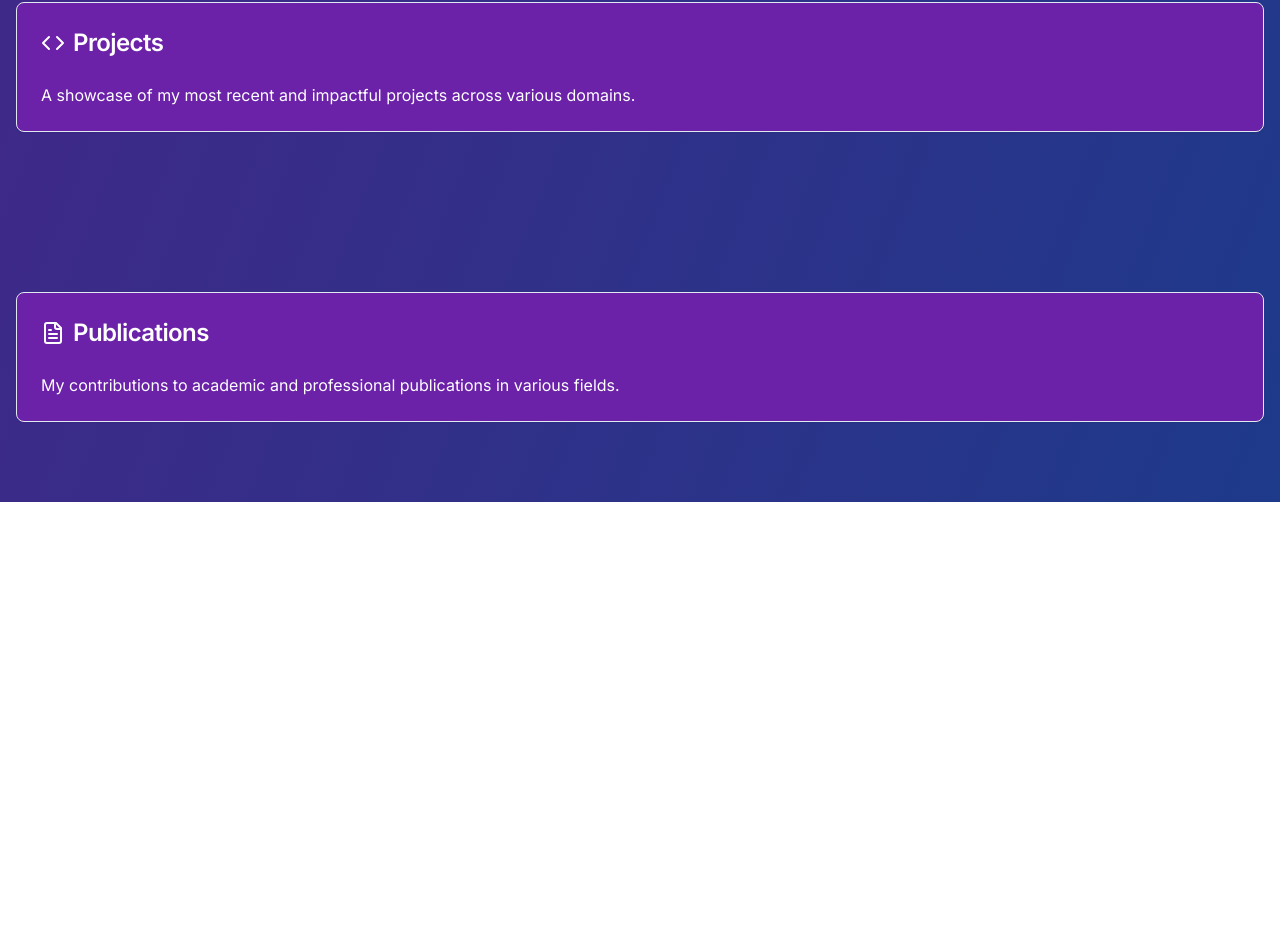
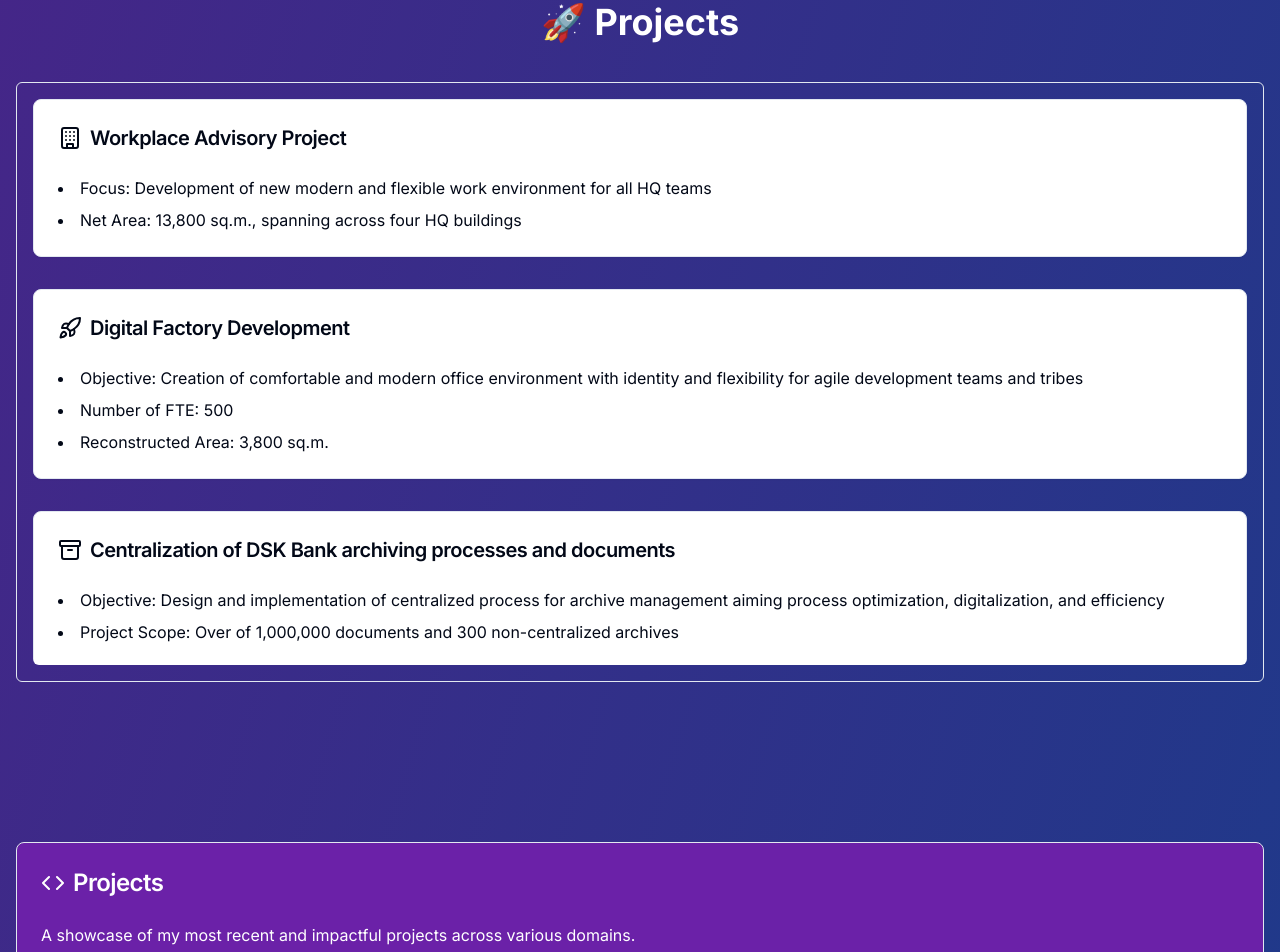
Before and after one commit to i11g/My-new-site, a Next.js app in the folder my-app/: page / in a window 1280 px wide. Shown: the part 2928-3880 px from the top of the page. Before the commit the page ends 3430 px from the top, so only its background shows below. Built offline with nearby package versions, Linux system fonts and the light colour scheme.

Commit message:
files added

```diff
--- a/my-app/src/app/components/Projects.tsx
+++ b/my-app/src/app/components/Projects.tsx
@@ -0,0 +1,110 @@
+import React from 'react';
+import { Card, CardContent, CardHeader, CardTitle } from '@/app/components/ui/card';
+import { Badge } from '@/app/components/ui/badge';
+import { ScrollArea } from '@/app/components/ui/scroll-area';
+import { Rocket, Building, Archive, Warehouse, Users, PaintBucket, ShoppingCart, PieChart } from 'lucide-react';
+
+type Project = {
+  title: string;
+  icon: React.ReactNode;
+  details: string[];
+};
+
+const projectsData: Project[] = [
+  {
+    title: "Workplace Advisory Project",
+    icon: <Building className="mr-2" />,
+    details: [
+      "Focus: Development of new modern and flexible work environment for all HQ teams",
+      "Net Area: 13,800 sq.m., spanning across four HQ buildings"
+    ]
+  },
+  {
+    title: "Digital Factory Development",
+    icon: <Rocket className="mr-2" />,
+    details: [
+      "Objective: Creation of comfortable and modern office environment with identity and flexibility for agile development teams and tribes",
+      "Number of FTE: 500",
+      "Reconstructed Area: 3,800 sq.m."
+    ]
+  },
+  {
+    title: "Centralization of DSK Bank archiving processes and documents",
+    icon: <Archive className="mr-2" />,
+    details: [
+      "Objective: Design and implementation of centralized process for archive management aiming process optimization, digitalization, and efficiency",
+      "Project Scope: Over of 1,000,000 documents and 300 non-centralized archives"
+    ]
+  },
+  {
+    title: "Construction of DSK Bank Centralized Warehouse",
+    icon: <Warehouse className="mr-2" />,
+    details: [
+      "Project Scope: Development of modern and automated central warehouse for close to 800,000 documents with office part for 30 FTE starting from scratch",
+      "Development Area: 2,700 sq.m."
+    ]
+  },
+  {
+    title: "Team leader in Odessos project as part of integration of DSK Bank and Express Bank",
+    icon: <Users className="mr-2" />,
+    details: [
+      "Responsibility: Leading the integration of HQ's buildings and units' relocations"
+    ]
+  },
+  {
+    title: "Reconstruction, rebranding and new vision implementation in 'DZI – General Insurance' and 'DZI – Life Insurance' offices",
+    icon: <PaintBucket className="mr-2" />,
+    details: [
+      "Project Objective: Implementation of the new vision and work environment in 78 DZI offices",
+      "Net area: 6,500 sq.m."
+    ]
+  },
+  {
+    title: "Development and implementation of Centralized Procurement Processes",
+    icon: <ShoppingCart className="mr-2" />,
+    details: [
+      "Objective: Creation of centralized and transparent processes for procurement and assets management"
+    ]
+  },
+  {
+    title: "Creation and implementation of Budget Responsible Departments",
+    icon: <PieChart className="mr-2" />,
+    details: [
+      "Objective: Development of budget management processes on a company level driven by budget responsible departments"
+    ]
+  }
+];
+
+const Projects: React.FC = () => {
+  return (
+    <section id="projects" className="py-20">
+      <div className="container mx-auto px-4">
+        <h1 className="text-4xl font-bold text-center mb-10">🚀 Projects</h1>
+
+        <ScrollArea className="h-[600px] w-full rounded-md border p-4">
+          <div className="space-y-8">
+            {projectsData.map((project, index) => (
+              <Card key={index} className="overflow-hidden transition-shadow hover:shadow-lg">
+                <CardHeader>
+                  <CardTitle className="text-xl flex items-center">
+                    {project.icon}
+                    {project.title}
+                  </CardTitle>
+                </CardHeader>
+                <CardContent>
+                  <ul className="list-disc list-inside space-y-2">
+                    {project.details.map((detail, detailIndex) => (
+                      <li key={detailIndex}>{detail}</li>
+                    ))}
+                  </ul>
+                </CardContent>
+              </Card>
+            ))}
+          </div>
+        </ScrollArea>
+      </div>
+    </section>
+  );
+};
+
+export default Projects;
--- a/my-app/src/app/page.tsx
+++ b/my-app/src/app/page.tsx
@@ -6,6 +6,7 @@ import { User, BookOpen, Briefcase, Code, FileText } from 'lucide-react'
 import About from '@/app/components/About'
 import Education from '@/app/components/Education';
 import Experience from '@/app/components/Experience';
+import Projects from '@/app/components/Projects';
 
 const HomePage = () => {
   return (
@@ -26,6 +27,7 @@ const HomePage = () => {
         <About />
         <Education />
         <Experience />
+        <Projects />
         {/* Content Sections */}
 
         <section id="projects" className="py-20">
```
